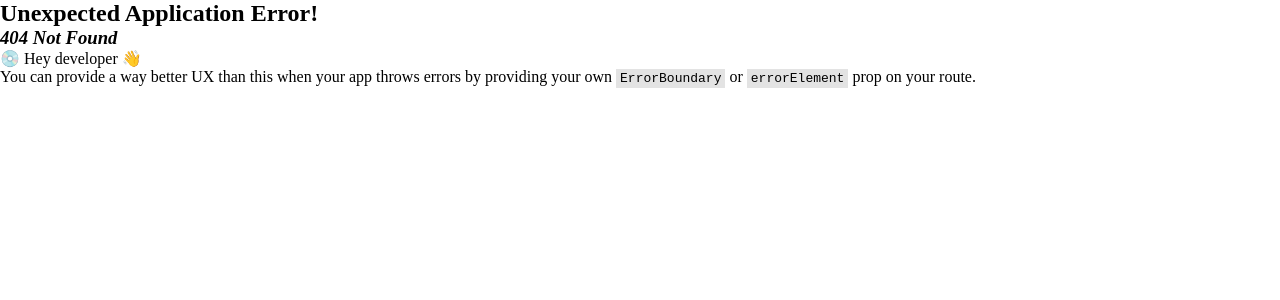
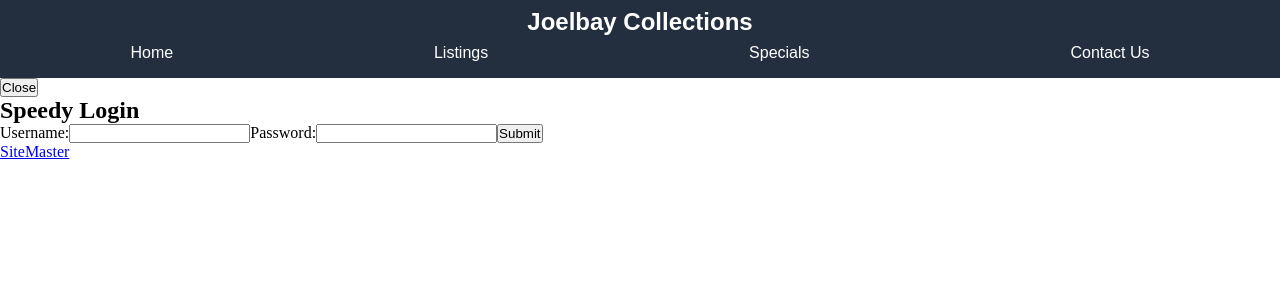
Before and after one commit to lanbow93/joelbay_frontend, a React (Vite) app: page /sitemaster in a window 1280 px wide. Before the commit this address had no page. Shown: the top 300 px of the page. Built offline with nearby package versions, Linux system fonts and the light colour scheme; a web font is replaced by a local one.

Commit message:
error and loading screen skeleton, nav css fixed for keys

```diff
--- a/src/App.tsx
+++ b/src/App.tsx
@@ -1,13 +1,15 @@
 import "./app.scss"
 import {Outlet} from "react-router-dom"
 import Navigation from "./components/Navigation"
+import Footer from "./components/Footer"
 
 
 function App() {
   return (
     <div className="App">
       <Navigation />
-      <Outlet  />
+      <Outlet />
+      <Footer />
     </div>
   )
 }
--- a/src/app.scss
+++ b/src/app.scss
@@ -66,9 +66,13 @@ $fancy-font: 'Agbalumo', sans-serif;
     }
 
     .navOptions {
-        display: flex;
-        justify-content: space-around;
 
+        ul{
+            display:flex;
+            justify-content: space-around;
+            list-style-type: none;
+            padding-bottom: 1rem;
+        }
         a {
             text-decoration: none;
             color: white;
@@ -98,3 +102,10 @@ $fancy-font: 'Agbalumo', sans-serif;
         }
     }
 }
+
+.homepage{
+    h1{
+        text-align: center;
+        font-family: $fancy-font;
+    }
+}
--- /dev/null
+++ b/src/components/ErrorScreen.tsx
@@ -0,0 +1,20 @@
+interface errorProps {
+    closeModal: Function
+    status: string
+    message: string
+    error: string
+}
+
+function ErrorScreen(props: errorProps) {
+    console.log(props.error)
+    return (
+        <div className="errorScreen">
+            <h1>{props.status}</h1>
+            <h2>{props.message}</h2>
+
+            <button onClick={() => props.closeModal(false)}>Close</button>
+        </div>
+    )
+}
+
+export default ErrorScreen
--- /dev/null
+++ b/src/components/LoadingScreen.tsx
@@ -0,0 +1,11 @@
+import loadingImage from '../assets/loading.gif'
+function LoadingScreen() {
+    return (
+        <div className="loadingScreen">
+            <img src={loadingImage} alt="" />
+            <h1>Loading...</h1>
+        </div>
+    )
+}
+
+export default LoadingScreen
--- a/src/components/Navigation.tsx
+++ b/src/components/Navigation.tsx
@@ -4,7 +4,7 @@ import {navLinks} from "../utils/jsonDetails.json"
 
 const Navigation = () => {
   const [menuOpen, setMenuOpen] = useState(false);
-  console.log(navLinks)
+
   const handleMenuToggle = () => {
     setMenuOpen(!menuOpen);
   };
@@ -18,7 +18,9 @@ const Navigation = () => {
         <div className="bar3"></div>
     </div>
       <div className={`navOptions ${menuOpen ? "open" : "closed"}`}>
-        {navLinks.map(linkInfo => <Link to={linkInfo[1]}>{linkInfo[0]}</Link> )}
+        <ul>
+        {navLinks.map(linkInfo => <li key={linkInfo[1]} ><Link  to={linkInfo[1]} >{linkInfo[0]}</Link></li> )}
+        </ul>
       </div>
     </nav>
   );
--- /dev/null
+++ b/src/pages/AdminLogin.tsx
@@ -0,0 +1,114 @@
+import { ChangeEvent, useState } from 'react'
+import { Link, useNavigate } from 'react-router-dom'
+import ErrorScreen from '../components/ErrorScreen'
+import LoadingScreen from '../components/LoadingScreen'
+import url from '../router/url'
+
+function Login() {
+    const [isLoading, setIsLoading] = useState(false)
+    const [isModalActive, setIsModalActive] = useState(false)
+    const [errorData, setErrorData] = useState({
+        errorMessage: '',
+        errorStatus: '',
+        errorAdditional: '',
+    })
+    const [userData, setUserData] = useState({
+        username: '',
+        password: '',
+    })
+    const navigate = useNavigate()
+
+    const handleSubmission = async (
+        event: React.FormEvent<HTMLFormElement>
+    ) => {
+        event.preventDefault()
+        setIsLoading(true)
+        try {
+            const response = await fetch(url + '/admin/login', {
+                method: 'POST',
+                headers: {
+                    'Content-Type': 'application/json',
+                },
+                credentials: 'include',
+                body: JSON.stringify(userData),
+            })
+
+            if (response.ok) {
+                const jsonResponse = await response.json()
+                sessionStorage.setItem(
+                    'account',
+                    JSON.stringify(jsonResponse.data)
+                )
+                navigate('/home')
+            } else {
+                const data = await response.json()
+                console.log(data);
+                const { error, message, status } = data
+                setErrorData({
+                    errorMessage: status,
+                    errorAdditional: message,
+                    errorStatus: error,
+                })
+                setIsModalActive(true)
+            }
+        } catch (error) {
+            console.log(error)
+        } finally {
+            setIsLoading(false)
+        }
+    }
+
+    const handleInputChange = (event: ChangeEvent<HTMLInputElement>) => {
+        const { name, value } = event.target
+        // Use the validateNoSpaces function for the username field
+
+        setUserData({ ...userData, [name]: value })
+    }
+
+    return (
+        <>
+
+            <div className="loginPage">
+                <div
+                    className={`errorModal ${isModalActive ? 'showError' : ''}`}
+                >
+                    <ErrorScreen
+                        message={errorData.errorMessage}
+                        status={errorData.errorStatus}
+                        error={errorData.errorAdditional}
+                        closeModal={setIsModalActive}
+                    />
+                </div>
+
+                {isLoading ? (
+                    <LoadingScreen />
+                ) : (
+                    <form onSubmit={handleSubmission}>
+                        <h2>Speedy Login</h2>
+                        <label>Username:</label>
+                        <input
+                            required
+                            type="text"
+                            name="username"
+                            value={userData.username}
+                            onChange={handleInputChange}
+                        />
+                        <label>Password:</label>
+                        <input
+                            required
+                            type="password"
+                            name="password"
+                            value={userData.password}
+                            onChange={handleInputChange}
+                        />
+                        <button type="submit" className="activated">
+                            Submit
+                        </button>
+                    </form>
+                )}
+            </div>
+        </>
+    )
+}
+
+export default Login
--- a/src/router.tsx
+++ /dev/null
@@ -1,13 +0,0 @@
-import {createBrowserRouter, createRoutesFromElements, Route} from "react-router-dom";
-import App from "./App";
-import Homepage from "./pages/Homepage";
-
-const router = createBrowserRouter(
-    createRoutesFromElements(
-        <Route path="/" element={<App />}>
-            <Route path="/" element={<Homepage />} />
-        </ Route>
-    )
-)
-
-export default router
--- /dev/null
+++ b/src/router/router.tsx
@@ -0,0 +1,19 @@
+import {
+  createBrowserRouter,
+  createRoutesFromElements,
+  Route,
+} from "react-router-dom";
+import App from "../App";
+import Homepage from "../pages/Homepage";
+import AdminLogin from "../pages/AdminLogin";
+
+const router = createBrowserRouter(
+  createRoutesFromElements(
+    <Route path="/" element={<App />}>
+      <Route path="/" element={<Homepage />} />
+      <Route path="/sitemaster" element={<AdminLogin />} />
+    </Route>
+  )
+);
+
+export default router;
--- /dev/null
+++ b/src/router/url.ts
@@ -0,0 +1 @@
+export default 'https://joelbay-backend.onrender.com'
```
Also changed, not shown: src/main.tsx (+7 -7 lines), 1 other file (tests, documents, lock files or other folders).
